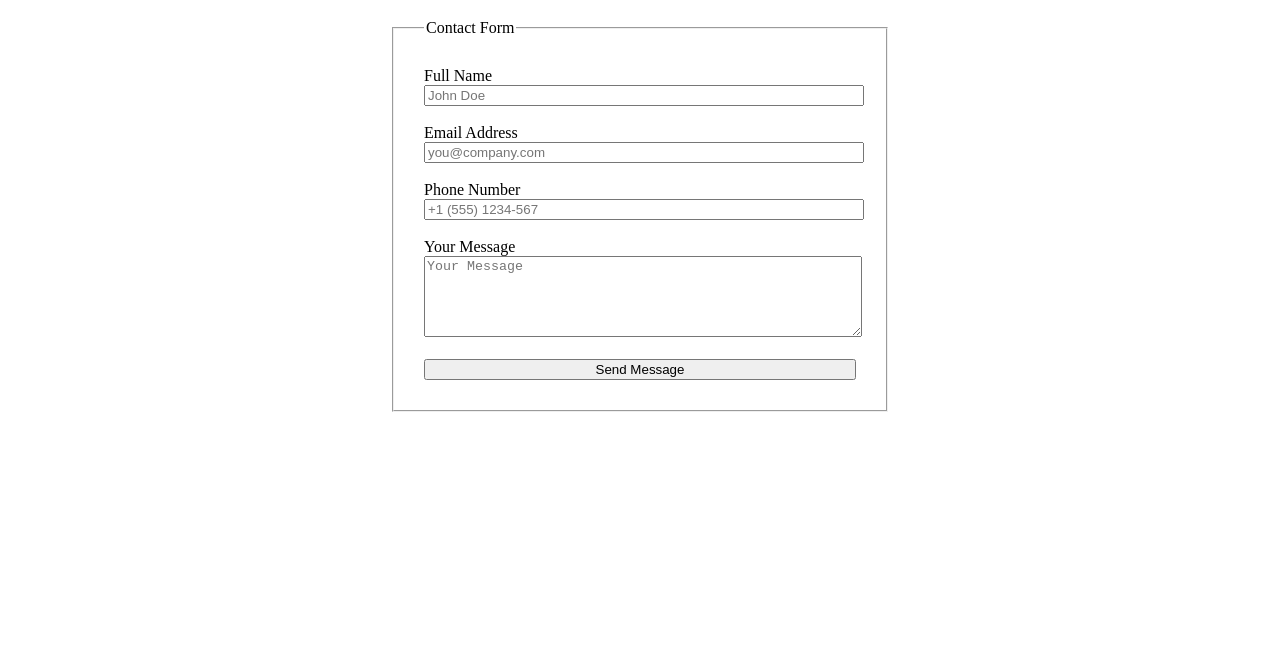
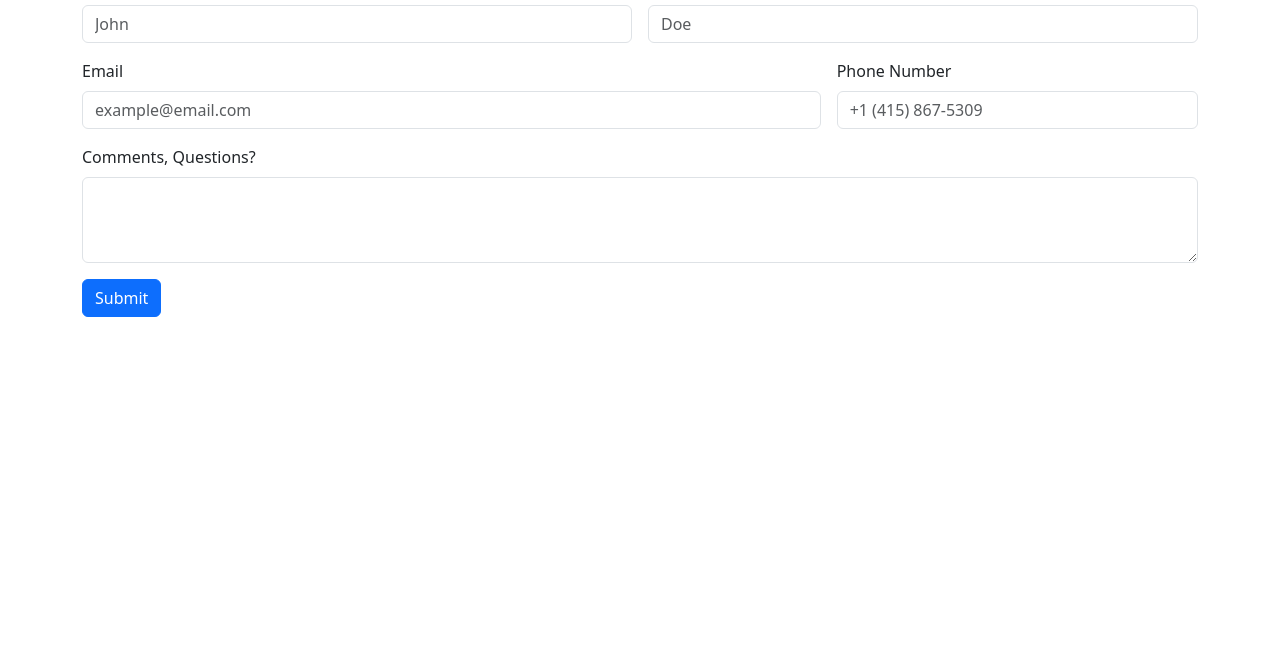
Before and after one commit to adguddu/formsubmitdemo, a plain HTML site: page index.html in a window 1280 px wide. Shown: the part 131-800 px from the top of the page. Drawn offline with nearby package versions, Linux system fonts and the light colour scheme.

Commit message:
Add files via upload

```diff
--- a/index.html
+++ b/index.html
@@ -1,68 +1,44 @@
 <!DOCTYPE html>
 <html lang="en">
-
 <head>
     <meta charset="UTF-8">
     <meta name="viewport" content="width=device-width, initial-scale=1.0">
-    <title>Document</title>
-    <style>
-        form {
-            max-width: 500px;
-            margin: 150px auto;
-        }
-
-        fieldset {
-            padding: 30px;
-        }
-
-        input,
-        textarea,
-        button {
-            width: 100%;
-        }
-    </style>
+    <link rel="stylesheet" href="https://cdn.jsdelivr.net/npm/bootstrap@5.3.3/dist/css/bootstrap.min.css" integrity="sha256-PI8n5gCcz9cQqQXm3PEtDuPG8qx9oFsFctPg0S5zb8g=" crossorigin="anonymous">
+    <title>Contact Form</title>
 </head>
-
 <body>
-    <!-- <form action="https://formsubmit.co/adityakumarb946@gmail.com" method="POST" /> -->
-    <form action="https://formsubmit.co/bba07d8a6829c177cd813f73ccfcf36c" method="POST" />
-    <!-- <form action="https://formsubmit.co/el/bujaki" method="POST" /> -->
-
-    <!-- <form action="https://formspree.io/f/xleqyjgk" method="POST" /> -->
-    <fieldset>
-        <legend>Contact Form</legend>
-
-        <!-- Honeypot -->
+    <div class="container mt-5">
+        <h1>Contact Me.</h1>
+        <form action="https://formsubmit.co/bba07d8a6829c177cd813f73ccfcf36c" method="POST" class="row g-3">
             <input type="text" name="_honey" id="" style="display: none;">
-
-        <!-- Disable Captcha -->
             <input type="hidden" name="_captcha" value="false">
-
             <input type="hidden" name="_next" value="https://adguddu.github.io/formsubmitdemo/success.html" style="display: none;">
-
-        <div>
-            <label for="name">Full Name</label><br>
-            <input type="text" name="name" id="name" placeholder="John Doe" required />
-            <br><br>
+            <div class="col-md-6">
+                <label for="firstName" class="form-label">First Name</label>
+                <input type="text" name="" id="firstName" class="form-control" placeholder="John" required>
             </div>
-        <div>
-            <label for="email">Email Address</label><br>
-            <input type="email" name="email" id="email" placeholder="you@company.com" required /><br><br>
+            <div class="col-md-6">
+                <label for="lastName" class="form-label">Last Name</label>
+                <input type="text" name="" id="lastName" class="form-control" placeholder="Doe" required>
             </div>
-        <div>
-            <label for="phone">Phone Number</label>
-            <br>
-            <input type="text" name="phone" id="phone" placeholder="+1 (555) 1234-567" required /><br><br>
+            <div class="col-md-8">
+                <label for="emailInfo" class="form-label">Email</label>
+                <input type="email" name="" id="emailInfo" class="form-control" placeholder="example@email.com" required>
             </div>
-        <div>
-            <label for="message">Your Message</label>
-            <br>
-            <textarea rows="5" name="message" id="message" placeholder="Your Message"></textarea><br><br>
+            <div class="col-md-4">
+                <label for="phoneNumber" class="form-label">Phone Number</label>
+                <input type="text" name="" id="phoneNumber" class="form-control" placeholder="+1 (415) 867-5309">
+            </div>
+            <div class="col-md-12">
+                <label for="comments" class="form-label">Comments, Questions?</label>
+                <textarea name="" id="comments" class="form-control" rows="3" required></textarea>
+            </div>
+            <div class="col-md-12">
+                <button type="submit" class="btn btn-primary">Submit</button>
+            </div>
+        </form>
     </div>
 
-        <button type="submit"> Send Message </button>
-    </fieldset>
-    </form>
+    <script src="https://cdn.jsdelivr.net/npm/bootstrap@5.3.3/dist/js/bootstrap.min.js" integrity="sha256-3gQJhtmj7YnV1fmtbVcnAV6eI4ws0Tr48bVZCThtCGQ=" crossorigin="anonymous"></script>
 </body>
-
 </html>
```
Also changed, not shown: success.html (+5 -23 lines). Lines whose indentation alone changed are shown as unchanged.
